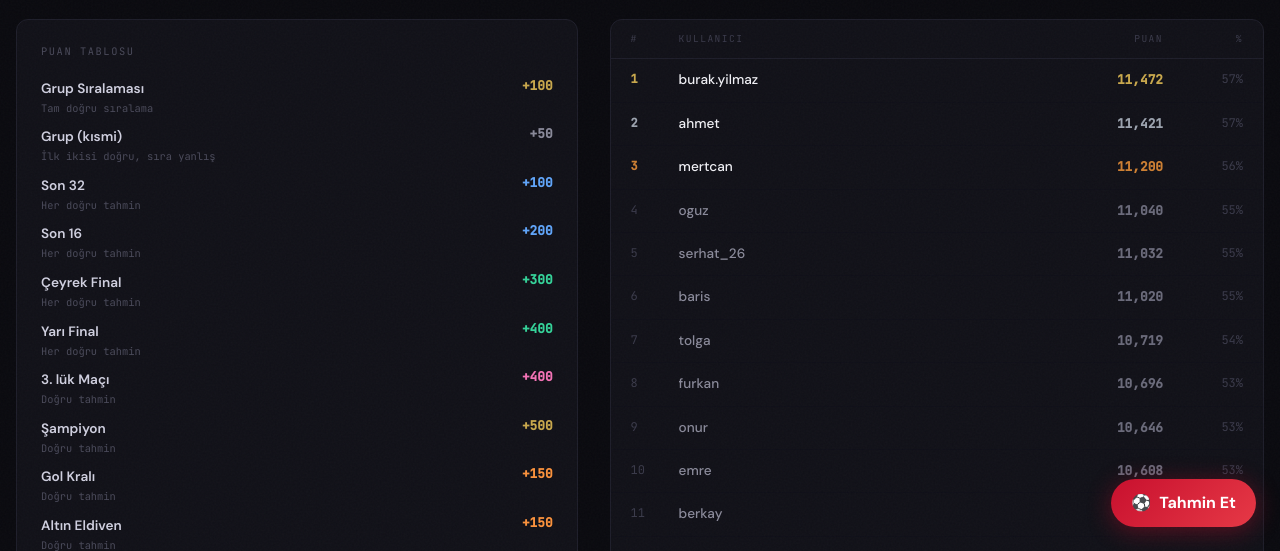
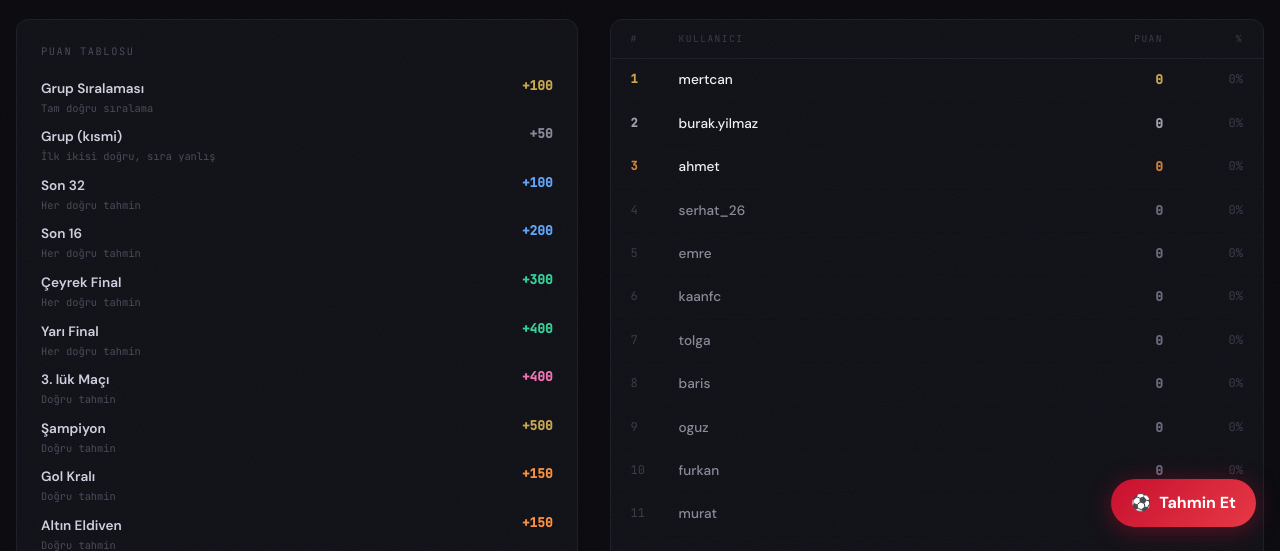
Before and after one commit to serhatcan1123-netizen/finalyolu, a Next.js app: page /leaderboard in a window 1280 px wide. Shown: the part 249-800 px from the top of the page. Built offline with nearby package versions, Linux system fonts and the light colour scheme; no server answers; the database is empty.

Commit message:
fix: mock scores zeroed

```diff
--- a/app/leaderboard/page.tsx
+++ b/app/leaderboard/page.tsx
@@ -26,9 +26,7 @@ const MOCK_NAMES = [
 
 function generateMockEntries(): Entry[] {
   return MOCK_NAMES.map((name, i) => {
-    const baseScore = 11200 - i * 68
-    const jitter = Math.floor(Math.sin(i * 7.3) * 400)
-    const score = Math.max(200, baseScore + jitter)
+    const score = 0
     const daysAgo = Math.floor(i / 8)
     const date = new Date('2026-06-04')
     date.setDate(date.getDate() - daysAgo)
```
